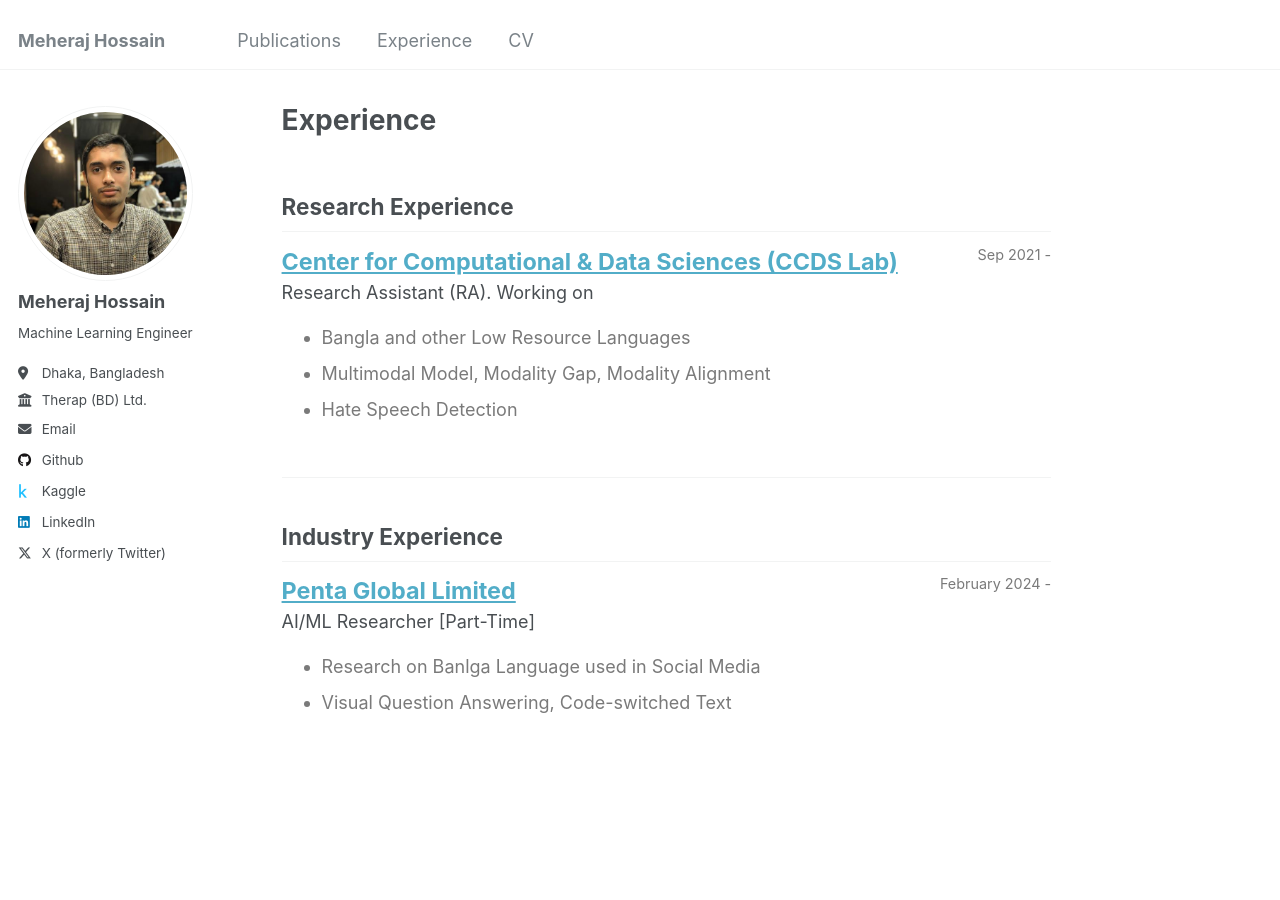
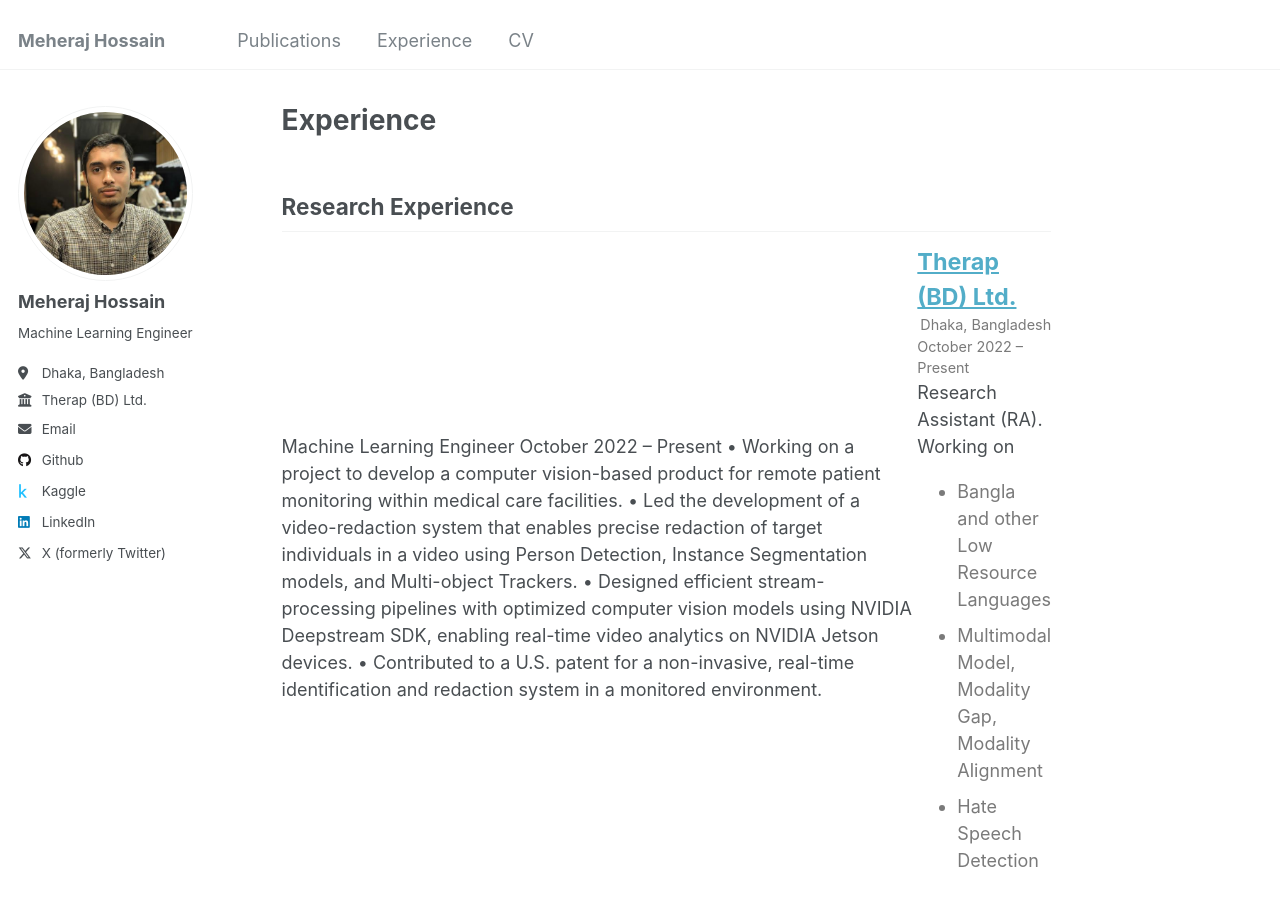
Before and after one commit to meheraj2325/meheraj2325.github.io, a Jekyll site: the page built from _pages/experience.html, in a window 1280 px wide and 900 px high. Built offline with Jekyll 4.4.1, drawn with Linux system fonts in a browser that asks for light colours.

Commit message:
adding exp

```diff
--- a/_pages/experience.html
+++ b/_pages/experience.html
@@ -44,10 +44,27 @@ author_profile: true
     <img src="../images/ccds_logo_main.PNG" style="border: 1px solid #d3d3d3; border-style: outset; width:150px">
   </div> -->
 
+Machine Learning Engineer October 2022 – Present
+• Working on a project to develop a computer vision-based product for remote patient monitoring within medical care
+facilities.
+• Led the development of a video-redaction system that enables precise redaction of target individuals in a video using
+Person Detection, Instance Segmentation models, and Multi-object Trackers.
+• Designed efficient stream-processing pipelines with optimized computer vision models using NVIDIA Deepstream
+SDK, enabling real-time video analytics on NVIDIA Jetson devices.
+• Contributed to a U.S. patent for a non-invasive, real-time identification and redaction system in a monitored environment.
+
+
+
+
   <div style="flex:4;">
     <p style="margin:0px">
-      <b style="font-size: 130%;"> <a href="https://ccds.ai/"> Center for Computational & Data Sciences (CCDS Lab) </a></b>
-      <span style="float:right; font-size:80%; color:#7a7a7a;">Sep 2021 -</span>
+      <b style="font-size: 130%;"> <a href="https://ccds.ai/"> Therap (BD) Ltd. </a></b>
+      <div>
+        <span style="float:right; font-size:80%; color:#7a7a7a;">   Dhaka, Bangladesh        </span>
+
+        <span style="float:right; font-size:80%; color:#7a7a7a;">October 2022 – Present</span>
+
+      </div>
     </p>
     Research Assistant (RA). Working on
     <div style="color:#7a7a7a">
```
